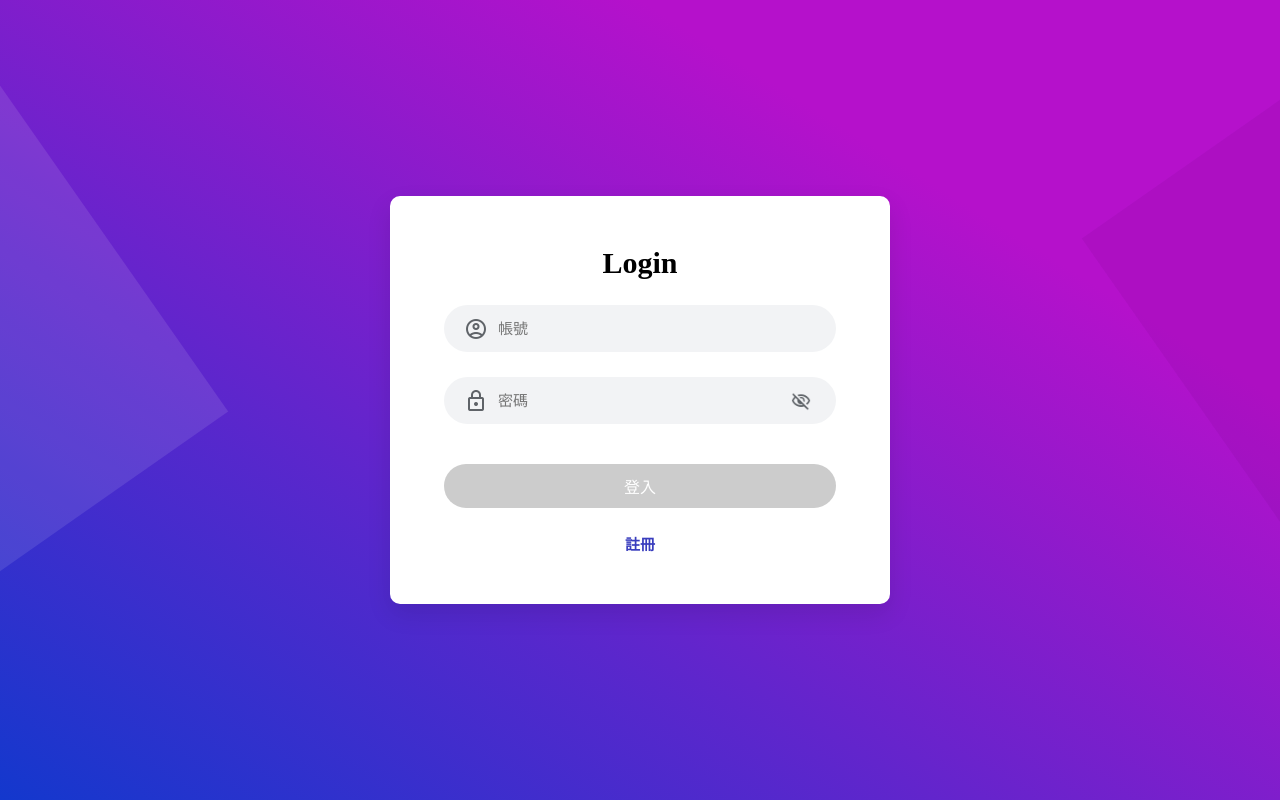
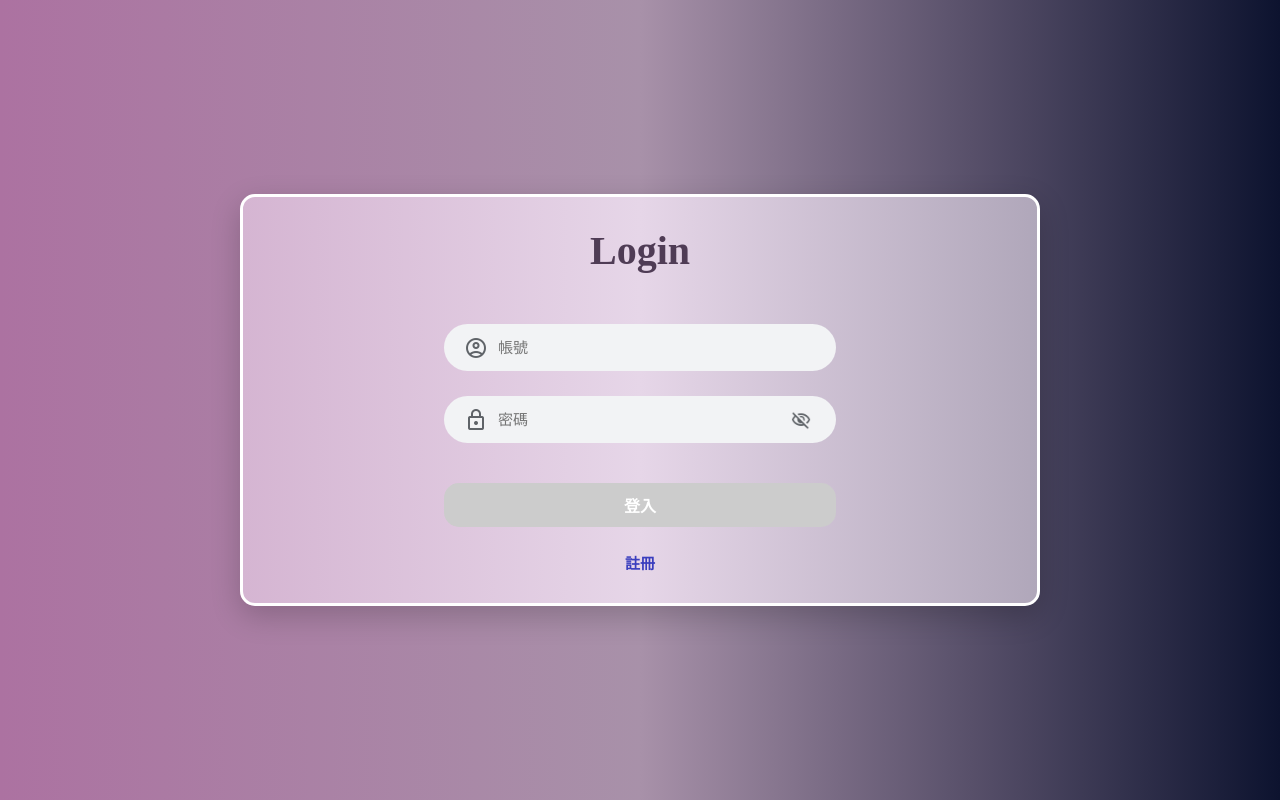
Before and after one commit to nccu-mis-g8/web-app, a React app in the folder frontend/: page /login in a window 1280 px wide. Built offline with nearby package versions, Linux system fonts and the light colour scheme; a web font is replaced by a local one.

Commit message:
change login background and login frame color

```diff
--- a/frontend/src/components/login/LoginBackground.module.css
+++ b/frontend/src/components/login/LoginBackground.module.css
@@ -1,6 +1,6 @@
 .container {
     height: 100vh;
-    background: linear-gradient(to top right, #1338cd 0%, #b511cb 75%);
+    background: linear-gradient(to right, #ac72a1, #a891a9, #0d132f);
     display: flex;
     justify-content: center;
     align-items: center;
@@ -8,42 +8,27 @@
     overflow: hidden;
 }
 
-.container::before, .container::after {
-    content: "";
-    position: absolute;
-    width: 500px;
-    height: 500px;
-    background: rgba(96, 6, 114, 0.1);
-    top: 50px;
-    right: -400px;
-    transform: rotate(55deg);
-}
-
-.container::after {
-    background: rgba(255, 255, 255, 0.1);
-    top: 100px;
-    left: -370px;
-}
-
 .outerWrap {
     display: flex;
     flex-direction: column;
     justify-content: center;
     align-items: center;
-    background-color: white;
+    background: linear-gradient(to right, #d5b5d2, #e6d6e8, #b0a7ba);
+    border-radius: 15px;
+    border: 3px solid white;
+    box-shadow: 0px 10px 30px rgba(0, 0, 0, 0.2);
     width: 80%;
-    max-width: 500px;
-    padding: 50px 5px;
-    border-radius: 10px;
-    box-shadow: 0px 10px 25px rgba(0, 0, 0, 0.1);
-    z-index: 2;
+    max-width: 800px;
+    padding: 30px 5px;
 }
 
 .title {
-    font-weight: bold;
-    font-family: Sofadi One;
-    font-size: 30px;
-    margin-bottom: 25px;
+    font-family: "Hanuman", serif;
+    font-weight: 900;
+    font-style: normal;
+    font-size: 40px;
+    color: #4f3c55;
+    margin-bottom: 50px;
 }
 
 .register {
--- a/frontend/src/components/login/LoginMainFrame.module.css
+++ b/frontend/src/components/login/LoginMainFrame.module.css
@@ -5,8 +5,8 @@
 }
 
 .formContainer {
-    width: 80%;
-    max-width: 600px;
+    width: 50%;
+    max-width: 400px;
 }
 
 /* for account */
@@ -45,7 +45,7 @@
 .inputGroup input, .inputGroup2 input {
     flex: 1;
     width: 80%;
-    max-width: 600px;
+    max-width: 400px;
     padding: 10px;
     border: none;
     outline: none;
@@ -69,13 +69,16 @@
     margin-top: 20px;
     background-color: #ccc;
     border: none;
-    border-radius: 25px;
+    border-radius: 15px;
     font-size: 16px;
     color: #fff;
     cursor: not-allowed;
+    font-family: "Hanuman", serif;
+    font-weight: 900;
+    font-style: normal;
 }
 
 .loginButton:enabled {
-    background: linear-gradient(to right, #8195e6 0%, #c861d5 100%);;
+    background: linear-gradient(to bottom, #a56d9a 0%, #4d3348 100%);;
     cursor: pointer
 }
```
